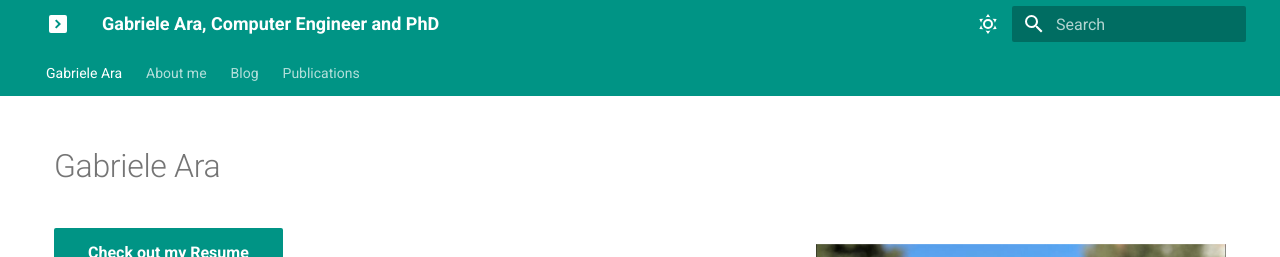
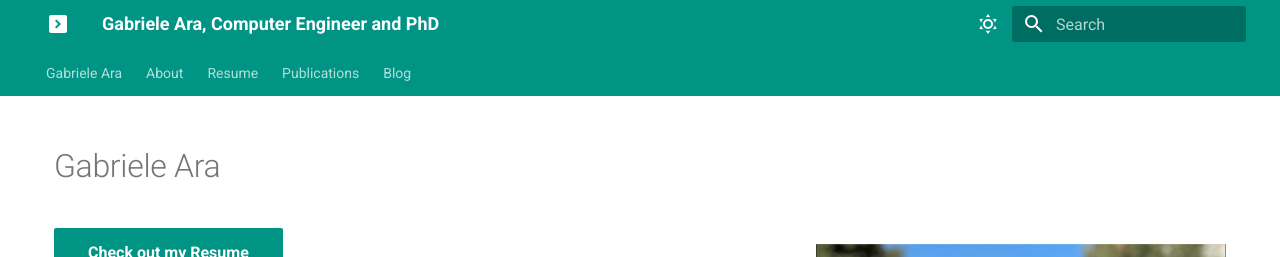
Before and after one commit to gabrieleara/gabrieleara.github.io, an MkDocs documentation site: the page built from docs/index.md, in a window 1280 px wide and 978 px high. Shown: the top 257 px of the window. Built offline with MkDocs 1.6.1 and Material for MkDocs 9.7.7, drawn with Linux system fonts in a browser that asks for light colours; some of the changed lines change nothing that is shown.

Commit message:
Custom nav

```diff
--- a/mkdocs.yml
+++ b/mkdocs.yml
@@ -1,15 +1,17 @@
 site_name: Gabriele Ara, Computer Engineer and PhD
 copyright: Copyright &copy; 2022 Gabriele Ara
 
-# nav:
-  # - Gabriele Ara:
-  #   - index.html
-  # - Resume:
-  #     - curriculum.html
-  # - Publications:
-  #     - publications/index.html
-  # - Blog:
-  #     - blog/index.html
+nav:
+  - Gabriele Ara:
+    - index.html
+  - About:
+      - about.html
+  - Resume:
+      - curriculum.html
+  - Publications:
+      - publications/index.html
+  - Blog:
+      - blog/index.html
 
 markdown_extensions:
   # Python Markdown
```
